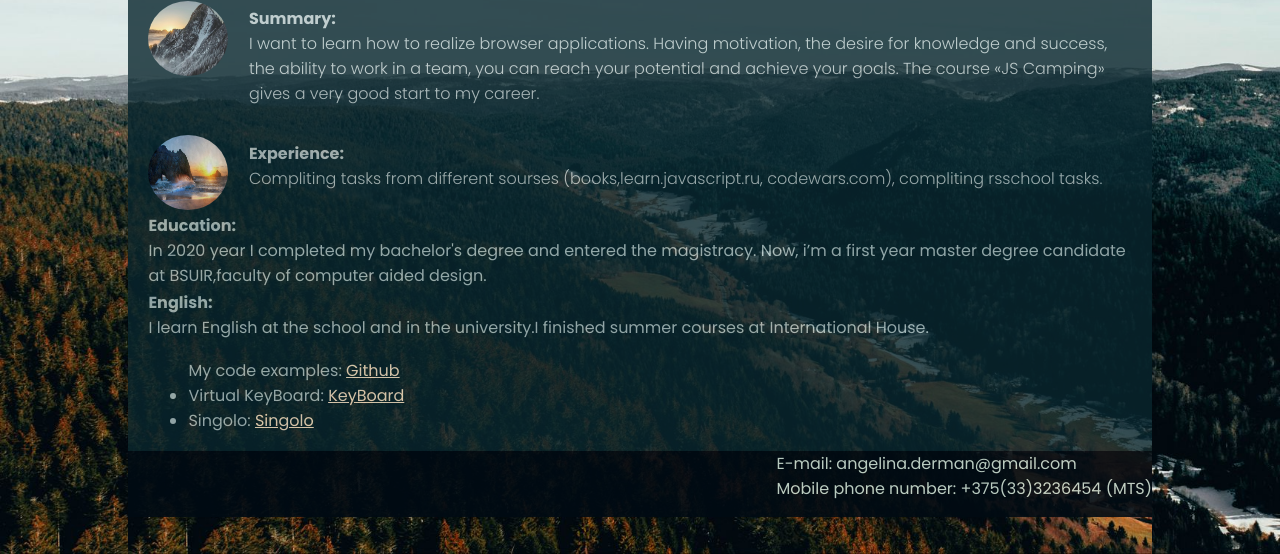
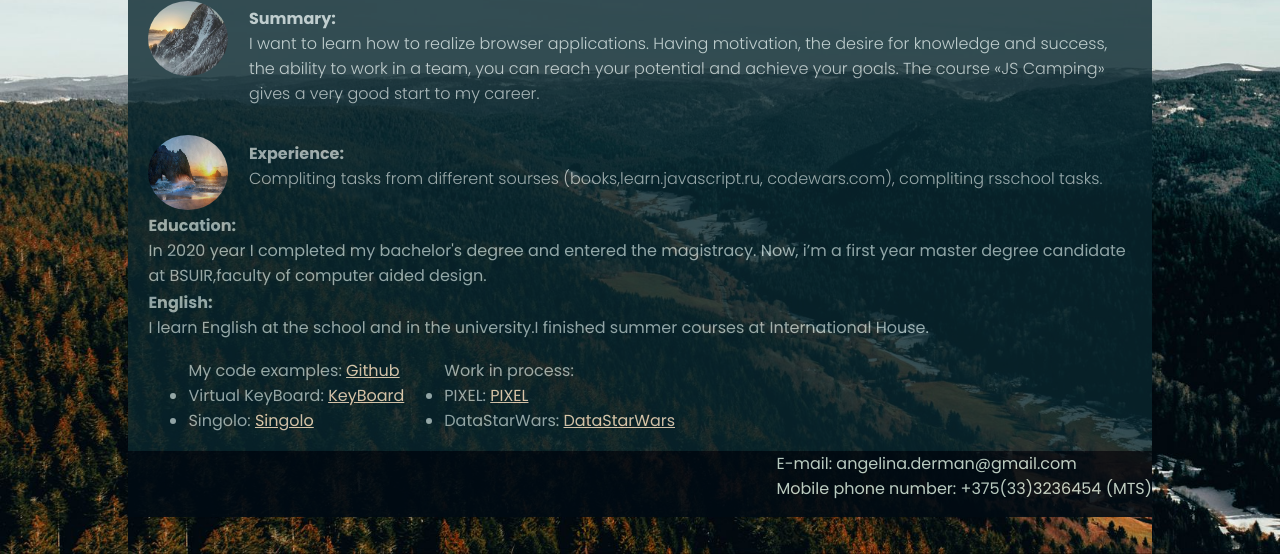
Before and after one commit to Ange1999/rsschool-2019Q1-cv, a plain HTML site: page index.html in a window 1280 px wide. Shown: the part 246-800 px from the top of the page. Drawn offline with Linux system fonts and the light colour scheme.

Commit message:
feat: add new information

```diff
--- a/index.html
+++ b/index.html
@@ -38,11 +38,15 @@
                     <strong>English:</strong><br>
                     I learn English at the school and in the university.I finished summer courses at International House.
                   </div>
-                  <div>
+                  <div id = "containerAbility">
                         <ul>My code examples: <a href="https://github.com/Ange1999"> Github</a>
                         <li>Virtual KeyBoard: <a href="https://ange1999.github.io/virtual-keyboard/">KeyBoard</a></li>
                         <li>Singolo: <a href="https://ange1999.github.io/singolo/">Singolo</a></li>
                         </ul>
+                        <ul>Work in process:
+                          <li>PIXEL: <a href="https://ange1999.github.io/PIXEL/">PIXEL</a></li>
+                          <li>DataStarWars: <a href="https://ange1999.github.io/DataStarWars/">DataStarWars</a></li>
+                          </ul>
                   </div>
             </main>
             <footer>
--- a/style.css
+++ b/style.css
@@ -91,3 +91,9 @@ footer{
     background: #010b13;
     opacity: 0.9;
 }
+#containerAbility{
+    width: 100%;
+    display: flex;
+    flex-direction: row;
+    justify-content: flex-start;
+}
```
